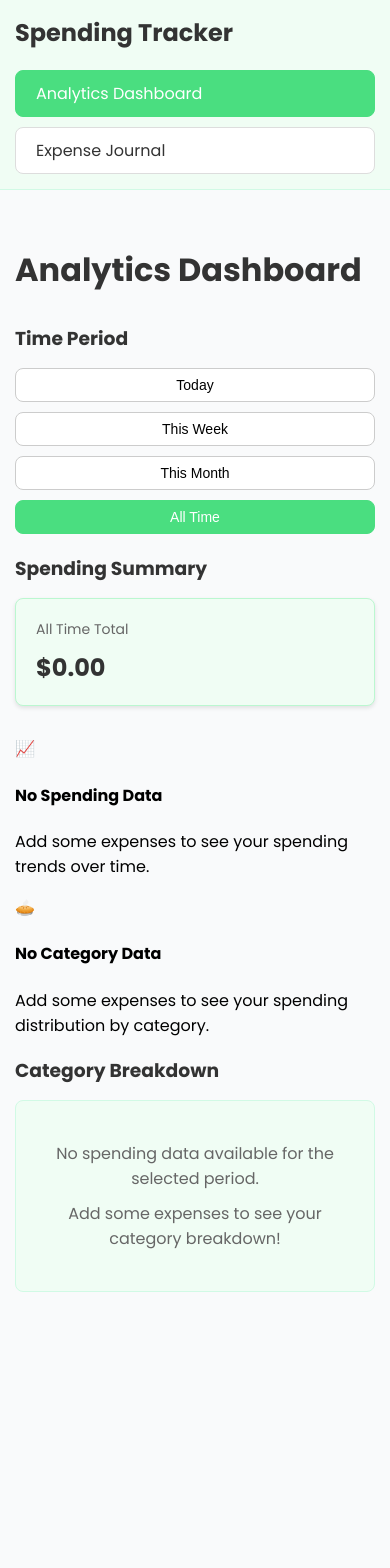
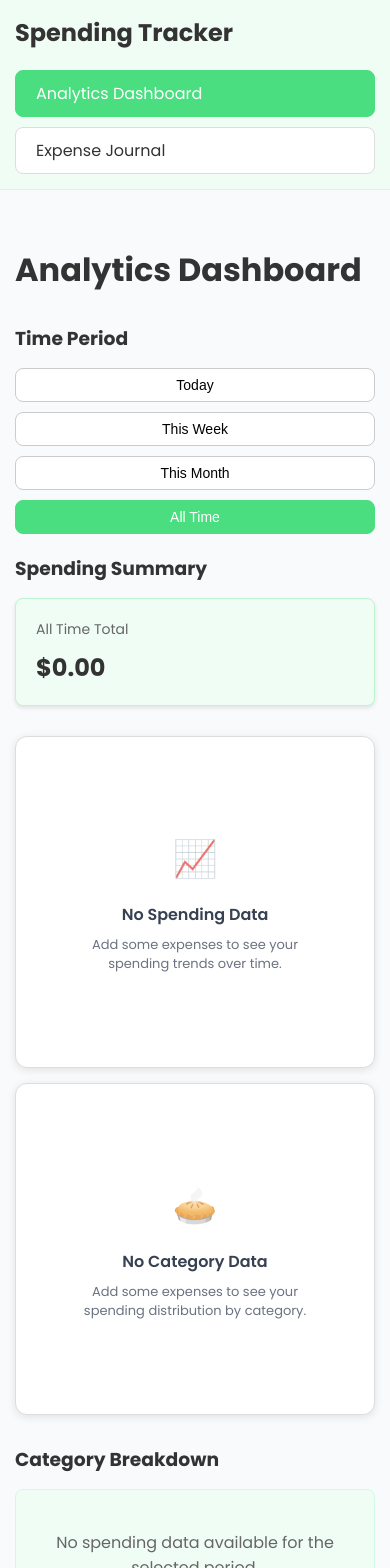
Before and after one commit to PaingThuTa/Project-01-Spending-Tracker, a React (Create React App) app: page /analytics in a window 390 px wide. Shown: the top 1568 px of the page. Before the commit the page ends 1337 px from the top, so only its background shows below. Built offline with nearby package versions, Linux system fonts and the light colour scheme.

Commit message:
Added global CSS styles with responsive design and chart styling

```diff
--- a/src/styles/global.css
+++ b/src/styles/global.css
@@ -1,4 +1,3 @@
-/* Poppins Font */
 @import url('https://fonts.googleapis.com/css2?family=Poppins:wght@300;400;500;600;700&display=swap');
 
 * {
@@ -394,3 +393,104 @@ body {
     text-align: center;
   }
 }
+
+/* Chart Styles */
+.charts-section {
+  margin-bottom: 30px;
+}
+
+.charts-grid {
+  display: grid;
+  grid-template-columns: 1fr 1fr;
+  gap: 20px;
+  margin-bottom: 20px;
+}
+
+.chart-item {
+  background-color: white;
+  border: 1px solid #ddd;
+  border-radius: 12px;
+  padding: 20px;
+  box-shadow: 0 2px 8px rgba(0,0,0,0.1);
+  transition: box-shadow 0.2s ease;
+}
+
+.chart-item:hover {
+  box-shadow: 0 4px 12px rgba(0,0,0,0.15);
+}
+
+.spending-chart,
+.category-chart {
+  width: 100%;
+}
+
+.chart-container {
+  position: relative;
+  height: 400px;
+  width: 100%;
+}
+
+.chart-empty-state {
+  display: flex;
+  flex-direction: column;
+  align-items: center;
+  justify-content: center;
+  height: 100%;
+  text-align: center;
+  color: #6b7280;
+}
+
+.chart-empty-icon {
+  font-size: 48px;
+  margin-bottom: 16px;
+  opacity: 0.7;
+}
+
+.chart-empty-state h4 {
+  margin: 0 0 8px 0;
+  font-size: 18px;
+  font-weight: 600;
+  color: #374151;
+}
+
+.chart-empty-state p {
+  margin: 0;
+  font-size: 14px;
+  color: #6b7280;
+  max-width: 250px;
+  line-height: 1.5;
+}
+
+/* Responsive chart styles */
+@media (max-width: 1024px) {
+  .charts-grid {
+    grid-template-columns: 1fr;
+    gap: 15px;
+  }
+
+  .chart-container {
+    height: 350px;
+  }
+}
+
+@media (max-width: 768px) {
+  .chart-item {
+    padding: 15px;
+  }
+
+  .chart-container {
+    height: 300px;
+  }
+
+  .chart-empty-icon {
+    font-size: 36px;
+  }
+
+  .chart-empty-state h4 {
+    font-size: 16px;
+  }
+
+  .chart-empty-state p {
+    font-size: 13px;
+  }
+}
```
